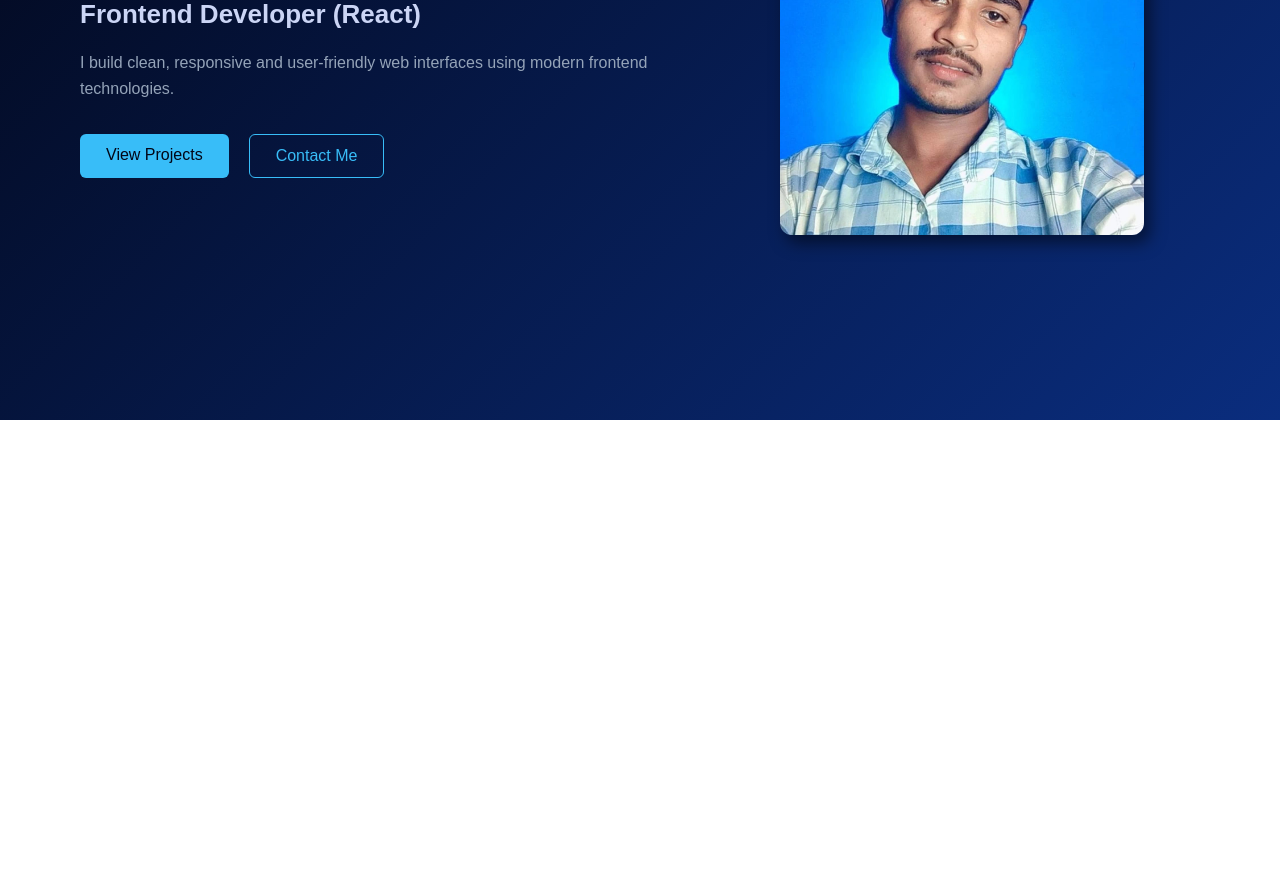
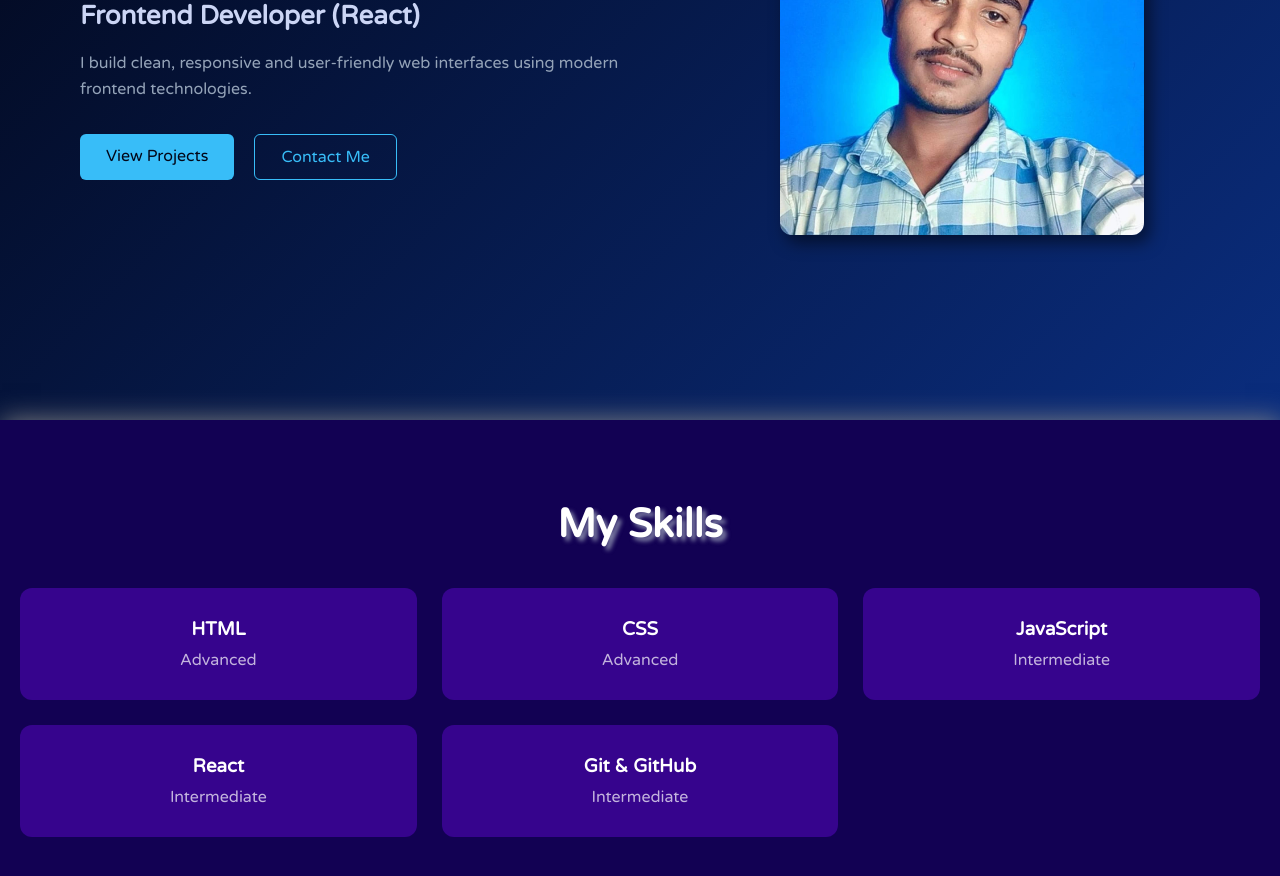
Before and after one commit to himanshu928/Portfolio-, a React (Vite) app: page / in a window 1280 px wide. Shown: the part 380-1256 px from the top of the page. Before the commit the page ends 800 px from the top, so only its background shows below. Built offline with nearby package versions, Linux system fonts and the light colour scheme.

Commit message:
feat: Skills section added to portfolio

```diff
--- a/index.html
+++ b/index.html
@@ -2,9 +2,9 @@
 <html lang="en">
   <head>
     <meta charset="UTF-8" />
-    <link rel="icon" type="image/svg+xml" href="/vite.svg" />
+    <link rel="icon" type="image/svg+xml" href="./src/assets/favicon.ico"/>
     <meta name="viewport" content="width=device-width, initial-scale=1.0" />
-    <title>portfolio</title>
+    <title>Portfolio</title>
   </head>
   <body>
     <div id="root"></div>
--- a/src/App.jsx
+++ b/src/App.jsx
@@ -2,6 +2,7 @@ import { useState } from 'react'
 import './App.css'
 import Navbar from './components/Navbar'
 import Hero from './components/HeroSection'
+import Skills from './components/Skills'
 
 function App() {
   const [count, setCount] = useState(0)
@@ -10,6 +11,7 @@ function App() {
     <>
       <Navbar />
       <Hero />
+      <Skills />
     </>
   )
 }
--- a/src/components/Navbar.css
+++ b/src/components/Navbar.css
@@ -16,6 +16,7 @@ nav{
   justify-content: space-between;
   padding: 0 60px;
   z-index: 1000;
+  box-shadow: 10px 8px 15px rgba(228, 224, 224, 0.2);
 }
 nav ul{
     list-style: none;
--- /dev/null
+++ b/src/components/Skills.css
@@ -0,0 +1,58 @@
+@import url('https://fonts.googleapis.com/css2?family=Varela+Round&display=swap');
+
+*{
+    margin: 0;
+    padding: 0;
+    box-sizing: border-box;
+    font-family: 'Varela Round', sans-serif;
+}
+
+
+.skills {
+  padding: 80px 20px;
+  background: #120153;
+  color: white;
+  box-shadow: 2px 0px 25px rgba(133, 132, 132, 0.929);
+}
+.skills container {
+  max-width: 1200px;
+  margin: 0 auto;
+}
+.skills h2 {
+  text-align: center;
+  margin-bottom: 40px;
+    font-size: 2.5rem;
+    text-shadow: 4px 4px 4px rgba(228, 245, 241, 0.5);
+
+}
+
+.skills-grid {
+  display: grid;
+  grid-template-columns: repeat(3, 1fr);
+  gap: 25px;
+}
+
+.skill-card {
+  background: #36048d;
+  padding: 30px;
+  border-radius: 12px;
+  text-align: center;
+  transition: 0.3s ease;
+  color: white;
+}
+
+.skill-card:hover {
+  transform: translateY(-6px);
+  background: #1b7604;
+    box-shadow: 2px 10px 16px rgba(242, 240, 240, 0.3);
+    color: #ffffff;
+    font-weight: bold;
+}
+
+.skill-card h3 {
+  margin-bottom: 10px;
+}
+
+.skill-card p {
+  opacity: 0.7;
+}
--- a/src/components/Skills.jsx
+++ b/src/components/Skills.jsx
@@ -0,0 +1,30 @@
+import "./Skills.css";
+
+const skills = [
+  { name: "HTML", level: "Advanced" },
+  { name: "CSS", level: "Advanced" },
+  { name: "JavaScript", level: "Intermediate" },
+  { name: "React", level: "Intermediate" },
+  { name: "Git & GitHub", level: "Intermediate" },
+];
+
+const Skills = () => {
+  return (
+    <section className="skills">
+      <div className="container">
+        <h2>My Skills</h2>
+
+        <div className="skills-grid">
+          {skills.map((skill, index) => (
+            <div className="skill-card" key={index}>
+              <h3>{skill.name}</h3>
+              <p>{skill.level}</p>
+            </div>
+          ))}
+        </div>
+      </div>
+    </section>
+  );
+};
+
+export default Skills;
```
Also changed, not shown: src/assets/icon.png (added), 1 other file (tests, documents, lock files or other folders).
